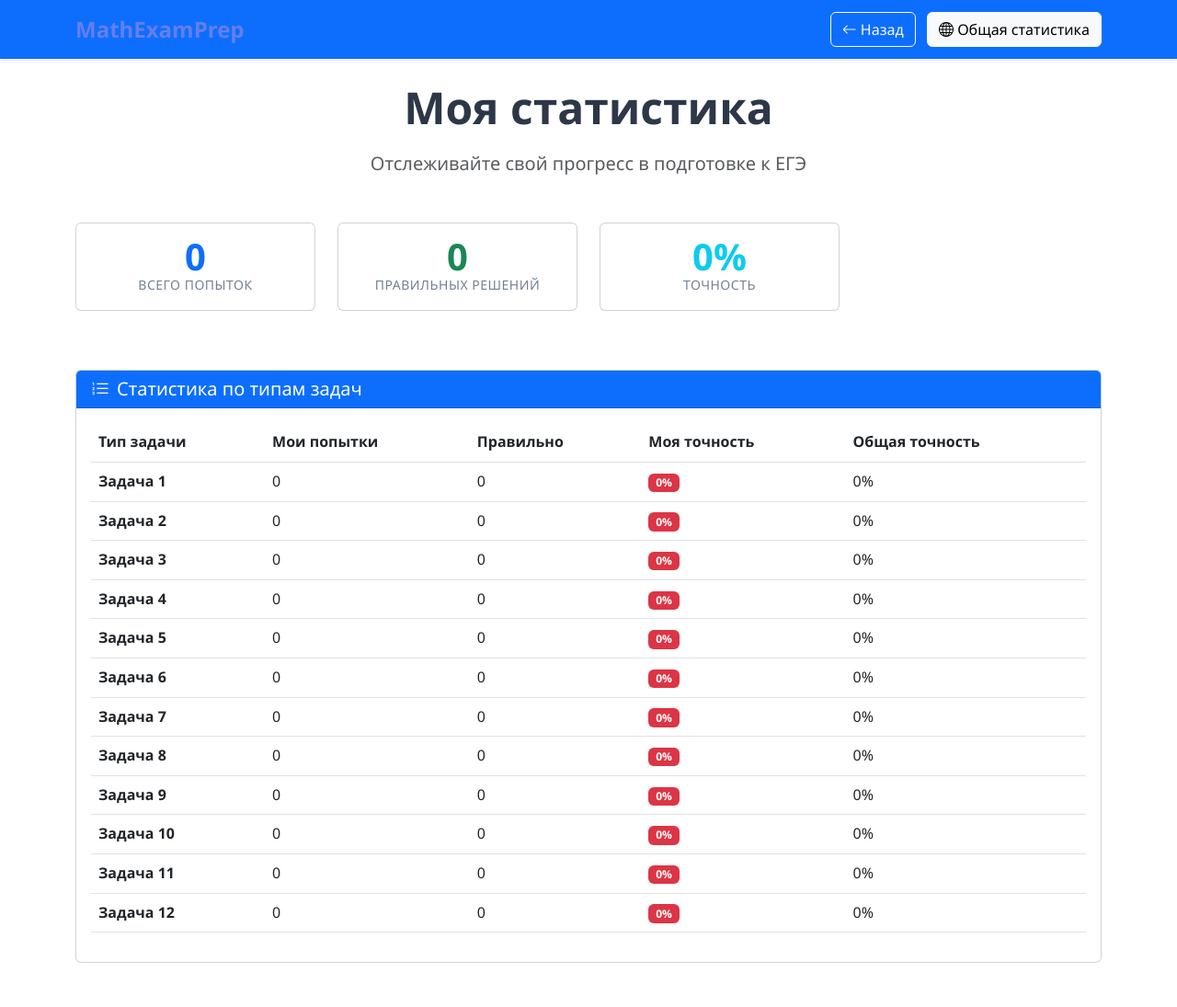
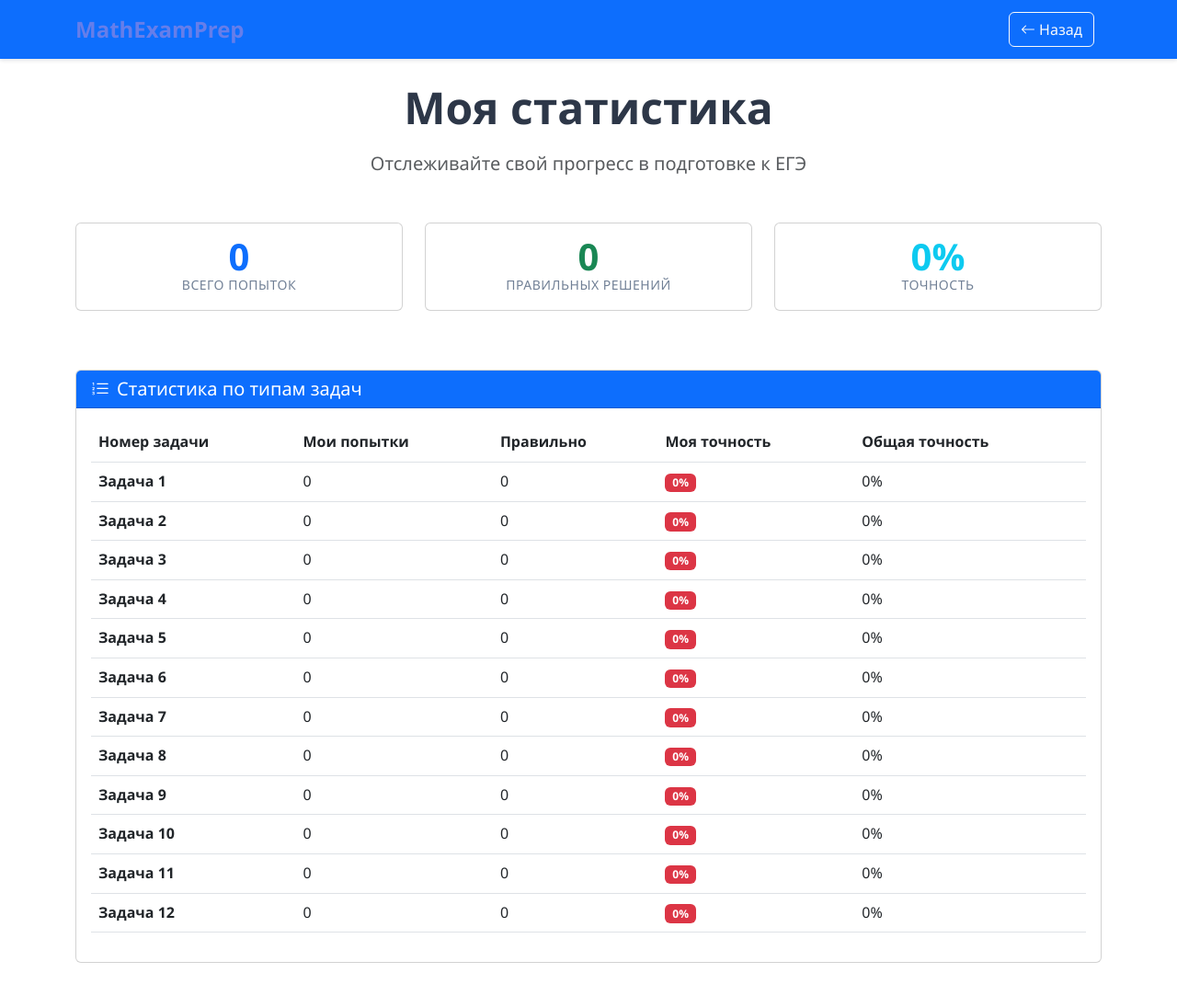
Before and after one commit to H0LYGL0R/DjangoProject, a Django app: page /stats/ in a window 1280 px wide. Shown: the whole page at 92% size. Run offline with Django 5.2, Linux system fonts and the light colour scheme; data comes from the database, SQL or seed files in the repository.

Commit message:
fix(core): user statistics page content corrected

```diff
--- a/templates/home/user_statistics.html
+++ b/templates/home/user_statistics.html
@@ -16,9 +16,6 @@
                 <a href="{% url 'choose_mode' %}" class="btn btn-outline-light me-2">
                     <i class="bi bi-arrow-left"></i> Назад
                 </a>
-                <a href="{% url 'global_statistics' %}" class="btn btn-light">
-                    <i class="bi bi-globe"></i> Общая статистика
-                </a>
             </div>
         </div>
     </nav>
@@ -29,8 +26,8 @@
             <p class="lead text-muted">Отслеживайте свой прогресс в подготовке к ЕГЭ</p>
         </div>
 
-        <div class="row mb-5">
-            <div class="col-md-3 col-6 mb-3">
+            <div class="row mb-5 justify-content-center">
+        <div class="col-md-4 col-6 mb-3">
             <div class="card text-center h-100">
                 <div class="card-body">
                     <div class="stat-number text-primary">{{ user_stats.total_attempts }}</div>
@@ -38,7 +35,7 @@
                 </div>
             </div>
         </div>
-            <div class="col-md-3 col-6 mb-3">
+        <div class="col-md-4 col-6 mb-3">
             <div class="card text-center h-100">
                 <div class="card-body">
                     <div class="stat-number text-success">{{ user_stats.correct_attempts }}</div>
@@ -46,7 +43,7 @@
                 </div>
             </div>
         </div>
-            <div class="col-md-3 col-6 mb-3">
+        <div class="col-md-4 col-6 mb-3">
             <div class="card text-center h-100">
                 <div class="card-body">
                     <div class="stat-number text-info">{{ user_stats.accuracy }}%</div>
@@ -65,7 +62,7 @@
             <table class="table table-hover">
                 <thead>
                     <tr>
-                        <th>Тип задачи</th>
+                        <th>Номер задачи</th>
                         <th>Мои попытки</th>
                         <th>Правильно</th>
                         <th>Моя точность</th>
```
Lines whose indentation alone changed are shown as unchanged.
